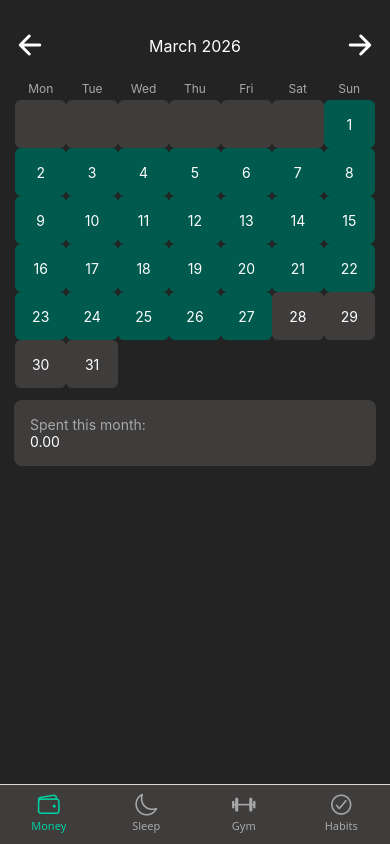
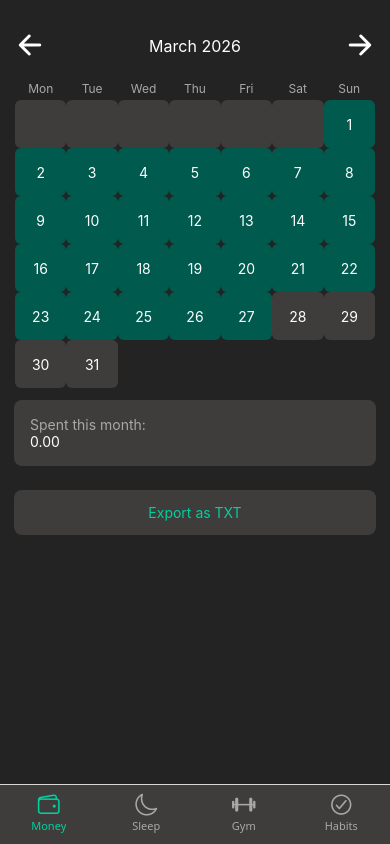
Before and after one commit to Strma77/Monk-Dew, a React Native app: screen /Money in a window 390 px wide. Built offline with nearby package versions, Linux system fonts and the light colour scheme.

Commit message:
added export function, testing

```diff
--- a/src/features/money/MoneyScreen.js
+++ b/src/features/money/MoneyScreen.js
@@ -1,8 +1,9 @@
-import { View, StyleSheet } from "react-native";
+import { View, StyleSheet, Share, TouchableOpacity, Text } from "react-native";
 import { useState } from "react";
 import { colors, spacing } from "../../shared/theme";
 import { useTransactions } from "./hooks/useTransactions";
 import { getTotalSpent, getDailyTotals } from "./utils/calculations";
+import { formatMonthExport } from "./utils/exportTransactions";
 import CalendarHeader from "./components/CalendarHeader";
 import CalendarGrid from "./components/CalendarGrid";
 import MonthlyTotal from "./components/MonthlyTotal";
@@ -41,6 +42,11 @@ const MoneyScreen = () => {
 
   const dayTransactions = transactions.filter((t) => t.date === selectedDate);
 
+  const handleExport = async () => {
+    const text = formatMonthExport(transactions, currentYear, currentMonth + 1);
+    await Share.share({ message: text });
+  };
+
   return (
     <View style={styles.container}>
       <CalendarHeader
@@ -56,6 +62,9 @@ const MoneyScreen = () => {
         onDayPress={handleDayPress}
       />
       <MonthlyTotal total={totalSpent} />
+      <TouchableOpacity style={styles.exportButton} onPress={handleExport}>
+        <Text style={styles.exportText}>Export as TXT</Text>
+      </TouchableOpacity>
       <TransactionModal
         visible={modalVisible}
         selectedDate={selectedDate}
@@ -85,6 +94,17 @@ const styles = StyleSheet.create({
     color: colors.textPrimary,
     fontSize: 24,
   },
+  exportButton: {
+    backgroundColor: colors.surfaceColor,
+    padding: spacing.md,
+    borderRadius: 8,
+    alignItems: 'center',
+    marginTop: spacing.sm,
+  },
+  exportText: {
+    color: colors.primaryColor,
+    fontSize: 14,
+  }
 });
 
 export default MoneyScreen;
--- a/src/features/money/utils/exportTransactions.js
+++ b/src/features/money/utils/exportTransactions.js
@@ -1,6 +1,6 @@
 export const formatMonthExport = (transactions, year, month) => {
     const monthTransactions = transactions.filter((t) => {
-        return t.date.startsWith(`${year}-${String(month).padStart(2,'0')}`);
+        return t.date && t.date.startsWith(`${year}-${String(month).padStart(2,'0')}`);
     })
 
     const grouped = {};
```
